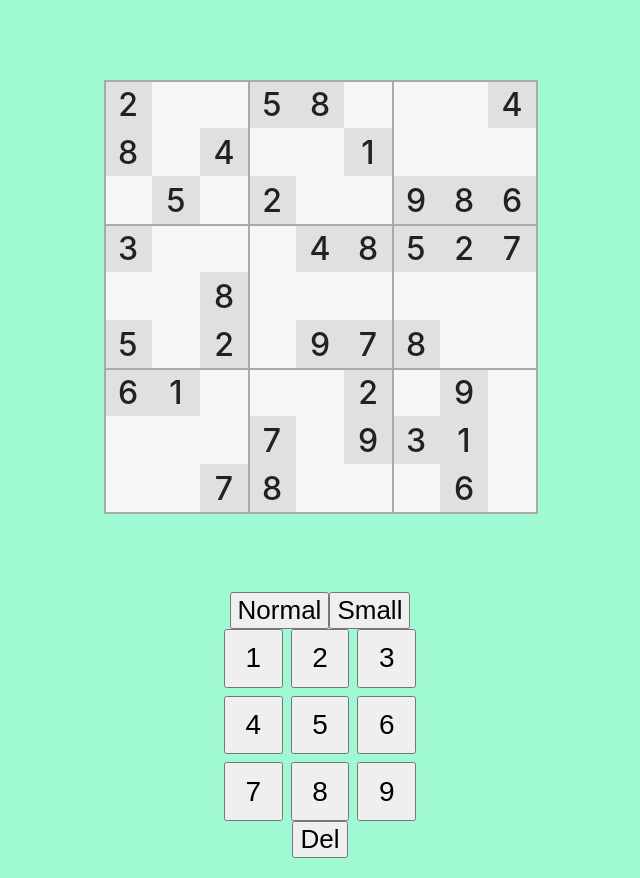
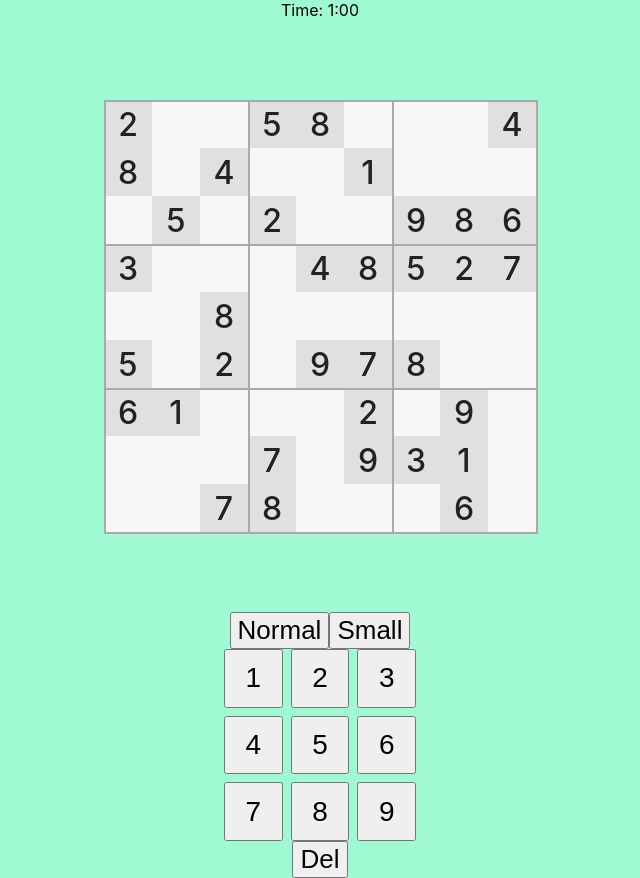
Before and after one commit to sergio-prgm/sudoku-app, a React (Vite) app: page / in a window 1280 px wide. Shown: the whole page, without its empty margins (320-960 px from the left). Built offline with nearby package versions, Linux system fonts and the light colour scheme.

Commit message:
Feat: add timer

```diff
--- /dev/null
+++ b/src/components/Timer/Timer.jsx
@@ -0,0 +1,34 @@
+import { useRef, useEffect, useState } from 'react'
+
+function Timer () {
+  const [time, setTime] = useState(55)
+  const renders = useRef(0)
+
+  const renderTime = () => {
+    setInterval(() => {
+      setTime(prev => prev + 1)
+    }, 1000)
+  }
+
+  const formatTime = time => {
+    let mins = Math.floor(time / 60)
+    let secs = time % 60
+    let finalS = secs / 10 >= 1 ? secs.toString()
+      : `0${secs}`
+    return `${mins}:${finalS}`
+  }
+
+  useEffect(() => {
+    renderTime()
+  }, [])
+
+  return (
+    <div>
+      Time: {
+        formatTime(time)
+      }
+    </div>
+  )
+}
+
+export default Timer
--- a/src/pages/SudokuPage/SudokuPage.jsx
+++ b/src/pages/SudokuPage/SudokuPage.jsx
@@ -1,9 +1,9 @@
+import { createContext, useState, useEffect } from 'react'
+import getSudoku from '../../services/getSudoku'
 import './SudokuPage.scss'
-// import SudokuBoard from '../../components/SudokuBoard/SudokuBoard'
 import Controls from '../../components/Controls/Controls'
 import AltSudoBoard from '../../components/AltSudoBoard/AltSudoBoard'
-import getSudoku from '../../services/getSudoku'
-import { createContext, useState } from 'react'
+import Timer from '../../components/Timer/Timer'
 
 export const AppContext = createContext()
 
@@ -22,9 +22,10 @@ export default function SudokuPage() {
   return (
     <>
       <AppContext.Provider value={{ sudoku, setSudoku, pencil, setPencil }}>
+        <Timer />
         <AltSudoBoard />
         <Controls />
       </AppContext.Provider>
-    </   >
+    </ >
   )
 }
```
